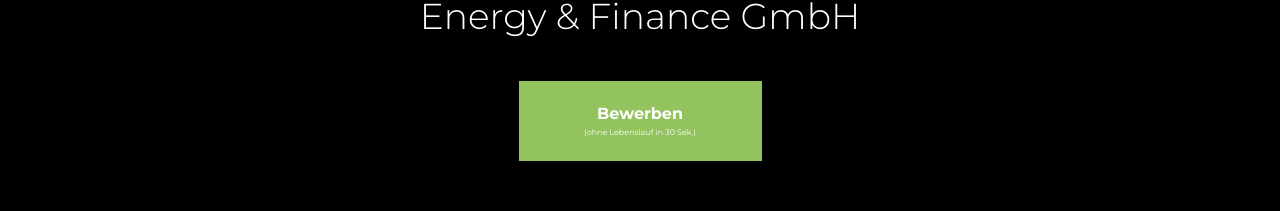
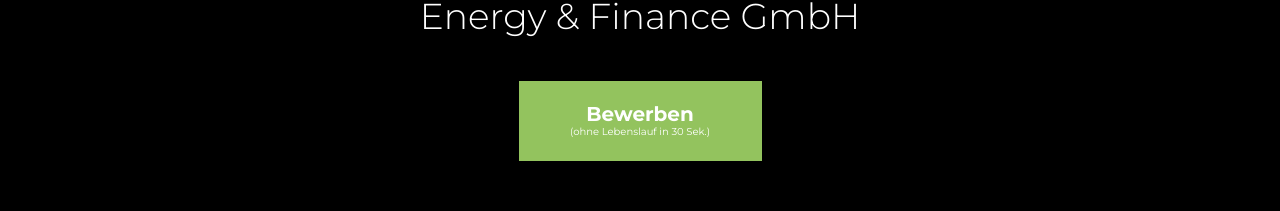
Before and after one commit to JESAM-Consulting/energyandfinance, a React (Create React App) app: page / in a window 1280 px wide. Shown: the part 3304-3515 px from the top of the page. Built offline with nearby package versions, Linux system fonts and the light colour scheme; a web font is replaced by a local one.

Commit message:
fixing font-size

```diff
--- a/src/components/home/footer/footer.scss
+++ b/src/components/home/footer/footer.scss
@@ -89,7 +89,8 @@
             cursor: pointer;
             font-weight: 700;
             min-width: 243px;
-            font-size: 16px;
+            font-size: 20px;
+            line-height: 22px;
             line-height: 22px;
             color: white;
             border: none;
@@ -97,7 +98,7 @@
             span {
                 font-weight: 400;
                 display: block;
-                font-size: 8px;
+                font-size: 10px;
                 line-height: 14px;
             }
 
```
